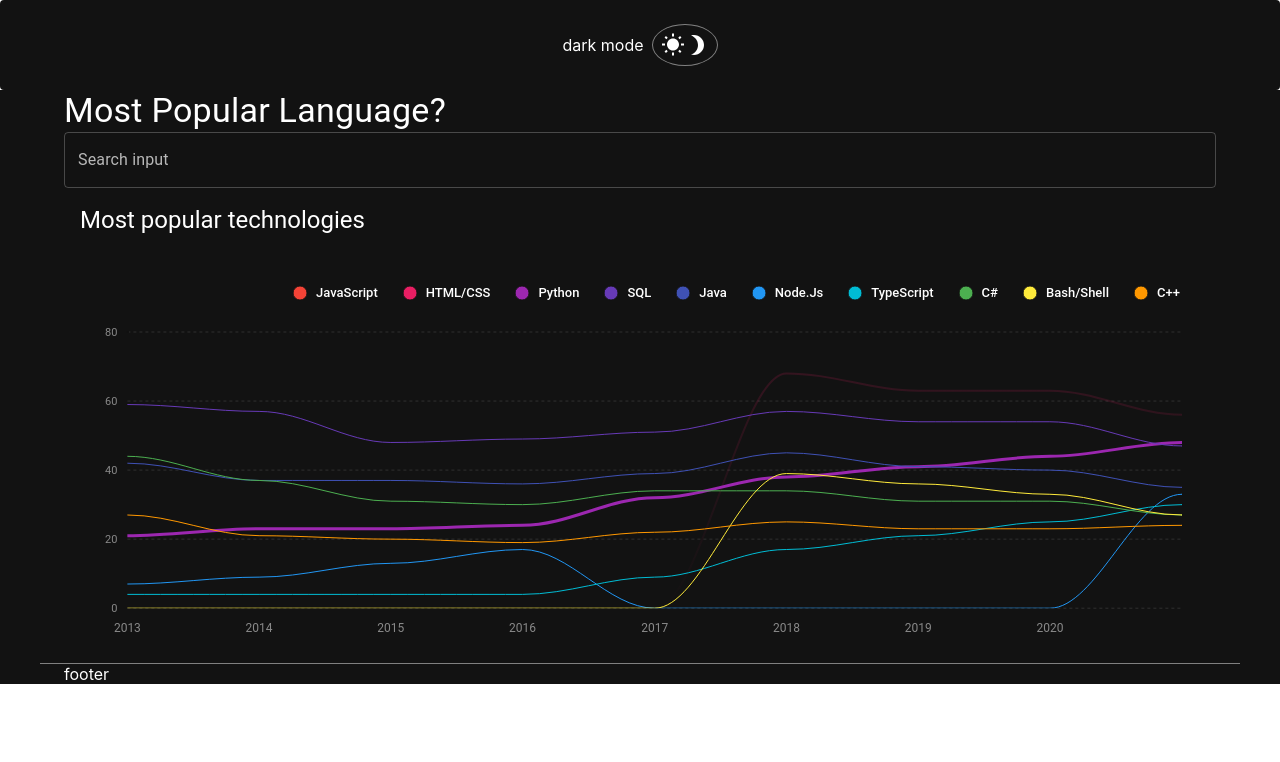
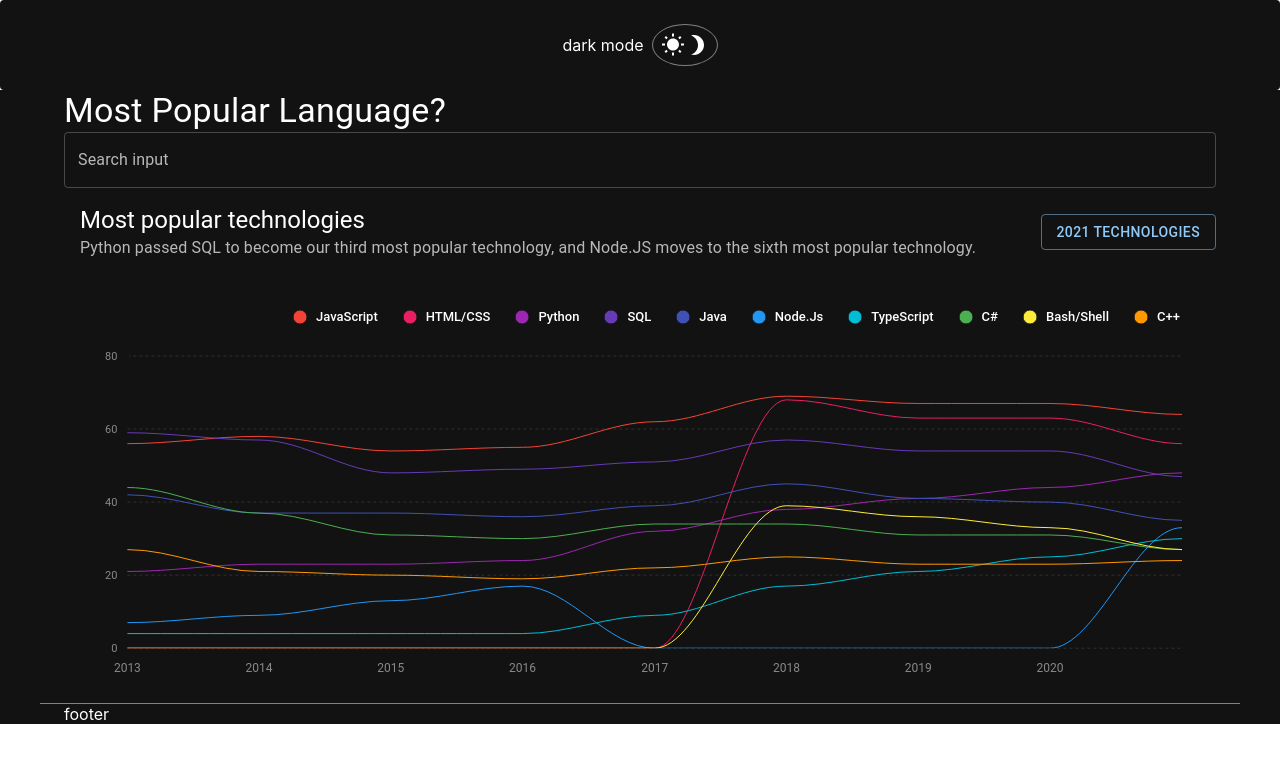
Before and after one commit to Ryusichan/develop-ranking, a React (Create React App) app: page / in a window 1280 px wide. Shown: the top 762 px of the page. Built offline with nearby package versions, Linux system fonts and the light colour scheme.

Commit message:
graph add

```diff
--- /dev/null
+++ b/src/components/charts/MostPopContent.tsx
@@ -0,0 +1,45 @@
+import React from "react";
+
+import { merge } from "lodash";
+import ReactApexChart from "react-apexcharts";
+// material
+import { Card, CardHeader, Box, Button, Stack } from "@mui/material";
+//
+import MostPopTech from "./mostPoptech/MostPopTech";
+import MostPopCurrentTech from "./mostPoptech/MostPopCurrentTech";
+
+// ----------------------------------------------------------------------
+
+export default function MostPopContent() {
+  const [current, setCurrent] = React.useState<Boolean>(false);
+
+  const handleCurrentClick = () => {
+    setCurrent(!current);
+  };
+
+  return (
+    <Box>
+      <Stack
+        direction={"row"}
+        alignItems={"center"}
+        justifyContent={"space-between"}
+      >
+        <CardHeader
+          title="Most popular technologies"
+          subheader="Python passed SQL to become our third most popular technology, and Node.JS moves to the sixth most popular technology."
+        />
+        <Button
+          variant={"outlined"}
+          onClick={() => {
+            handleCurrentClick();
+          }}
+        >
+          2021 technologies
+        </Button>
+      </Stack>
+      <Box sx={{ p: 3, pb: 1 }} dir="ltr">
+        {current ? <MostPopCurrentTech /> : <MostPopTech />}
+      </Box>
+    </Box>
+  );
+}
--- /dev/null
+++ b/src/components/charts/mostPoptech/MostPopCurrentTech.tsx
@@ -0,0 +1,116 @@
+import React from "react";
+
+import { merge } from "lodash";
+import ReactApexChart from "react-apexcharts";
+// material
+import { Card, CardHeader, Box, Button, Stack } from "@mui/material";
+//
+import BaseOptionChart from "../BaseOptionChart";
+
+// ----------------------------------------------------------------------
+
+const CHART_DATA = [
+  {
+    name: "JavaScript",
+    type: "column",
+    data: [56, 58, 54, 55, 62, 69, 67, 67, 64],
+  },
+  {
+    name: "HTML/CSS",
+    type: "column",
+    data: [0, 0, 0, 0, 0, 68, 63, 63, 56],
+  },
+  {
+    name: "Python",
+    type: "column",
+    data: [21, 23, 23, 24, 32, 38, 41, 44, 48],
+  },
+  {
+    name: "SQL",
+    type: "column",
+    data: [59, 57, 48, 49, 51, 57, 54, 54, 47],
+  },
+  {
+    name: "Java",
+    type: "column",
+    data: [42, 37, 37, 36, 39, 45, 41, 40, 35],
+  },
+  {
+    name: "Node.js",
+    type: "column",
+    data: [7, 9, 13, 17, 0, 0, 0, 0, 33],
+  },
+  {
+    name: "TypeScript",
+    type: "column",
+    data: [4, 4, 4, 4, 9, 17, 21, 25, 30],
+  },
+  {
+    name: "C#",
+    type: "column",
+    data: [44, 37, 31, 30, 34, 34, 31, 31, 27],
+  },
+  {
+    name: "Bash/Shell",
+    type: "column",
+    data: [0, 0, 0, 0, 0, 39, 36, 33, 27],
+  },
+  {
+    name: "C++",
+    type: "column",
+    data: [27, 21, 20, 19, 22, 25, 23, 23, 24],
+  },
+];
+
+export default function MostPopCurrentTech() {
+  const chartOptions = merge(BaseOptionChart(), {
+    stroke: { width: 1 },
+
+    // plotOptions: { bar: { columnWidth: "11%", borderRadius: 4 } },
+    // fill: { type: ["solid", "gradient", "solid"] },
+    labels: [
+      0, 20, 40, 60, 80, 100,
+      // "2019",
+      // "2020",
+      // "2021",
+    ],
+    xaxis: {
+      type: "datetime",
+      labels: { format: "yyyy" },
+    },
+    colors: [
+      "#F44336",
+      "#E91E63",
+      "#9C27B0",
+      "#673AB7",
+      "#3F51B5",
+      "#2196F3",
+      "#00BCD4",
+      "#4CAF50",
+      "#FFEB3B",
+      "#FF9800",
+    ],
+    tooltip: {
+      shared: true,
+      intersect: false,
+      y: {
+        formatter: (y: any) => {
+          if (typeof y !== "undefined") {
+            return `${y.toFixed(0)} %`;
+          }
+          return y;
+        },
+      },
+    },
+  });
+
+  return (
+    <ReactApexChart
+      type="line"
+      series={CHART_DATA}
+      /* @ts-ignore */
+      options={chartOptions}
+      height={380}
+    />
+  );
+}
--- a/src/components/charts/MostPopTech.tsx
+++ b/src/components/charts/mostPoptech/MostPopTech.tsx
@@ -3,9 +3,9 @@ import React from "react";
 import { merge } from "lodash";
 import ReactApexChart from "react-apexcharts";
 // material
-import { Card, CardHeader, Box } from "@mui/material";
+import { Card, CardHeader, Box, Button, Stack } from "@mui/material";
 //
-import BaseOptionChart from "./BaseOptionChart";
+import BaseOptionChart from "../BaseOptionChart";
 
 // ----------------------------------------------------------------------
 
@@ -64,9 +64,10 @@ const CHART_DATA = [
 
 export default function MostPopTech() {
   const chartOptions = merge(BaseOptionChart(), {
-    stroke: { width: [0, 2, 3] },
-    plotOptions: { bar: { columnWidth: "11%", borderRadius: 4 } },
-    fill: { type: ["solid", "gradient", "solid"] },
+    stroke: { width: 1 },
+
+    // plotOptions: { bar: { columnWidth: "11%", borderRadius: 4 } },
+    // fill: { type: ["solid", "gradient", "solid"] },
     labels: [
       "2013",
       "2014",
@@ -78,7 +79,10 @@ export default function MostPopTech() {
       "2020",
       "2021",
     ],
-    xaxis: { type: "datetime" },
+    xaxis: {
+      type: "datetime",
+      labels: { format: "yyyy" },
+    },
     colors: [
       "#F44336",
       "#E91E63",
@@ -106,20 +110,12 @@ export default function MostPopTech() {
   });
 
   return (
-    <Box>
-      <CardHeader
-        title="Most popular technologies"
-        // subheader="최근 12개월 저장탱크, START, END 수위가 보여집니다."
-      />
-      <Box sx={{ p: 3, pb: 1 }} dir="ltr">
     <ReactApexChart
       type="line"
       series={CHART_DATA}
       /* @ts-ignore */
       options={chartOptions}
-          height={364}
+      height={380}
     />
-      </Box>
-    </Box>
   );
 }
--- a/src/pages/Home.tsx
+++ b/src/pages/Home.tsx
@@ -2,7 +2,7 @@ import React from "react";
 import AutoComplite from "components/toolbox/AutoComplite";
 import { Container, Typography, Button, Stack } from "@mui/material";
 import Footer from "components/Footer";
-import MostPopTech from "components/charts/MostPopTech";
+import MostPopTech from "components/charts/MostPopContent";
 // import ToggleModeSelect from "components/toolbox/ToggleModeSelect";
 
 const Home = () => {
```
Lines whose indentation alone changed are shown as unchanged.
